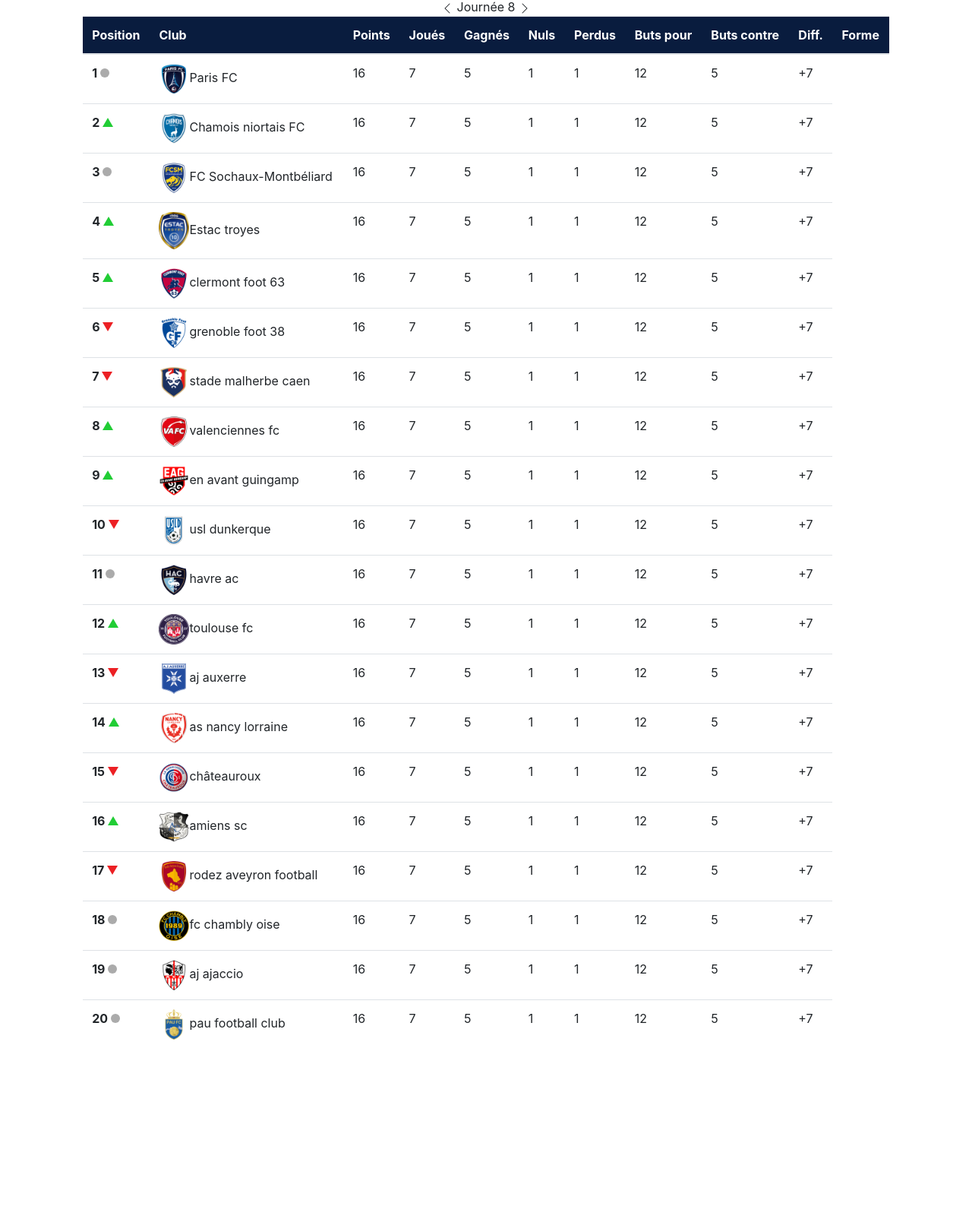
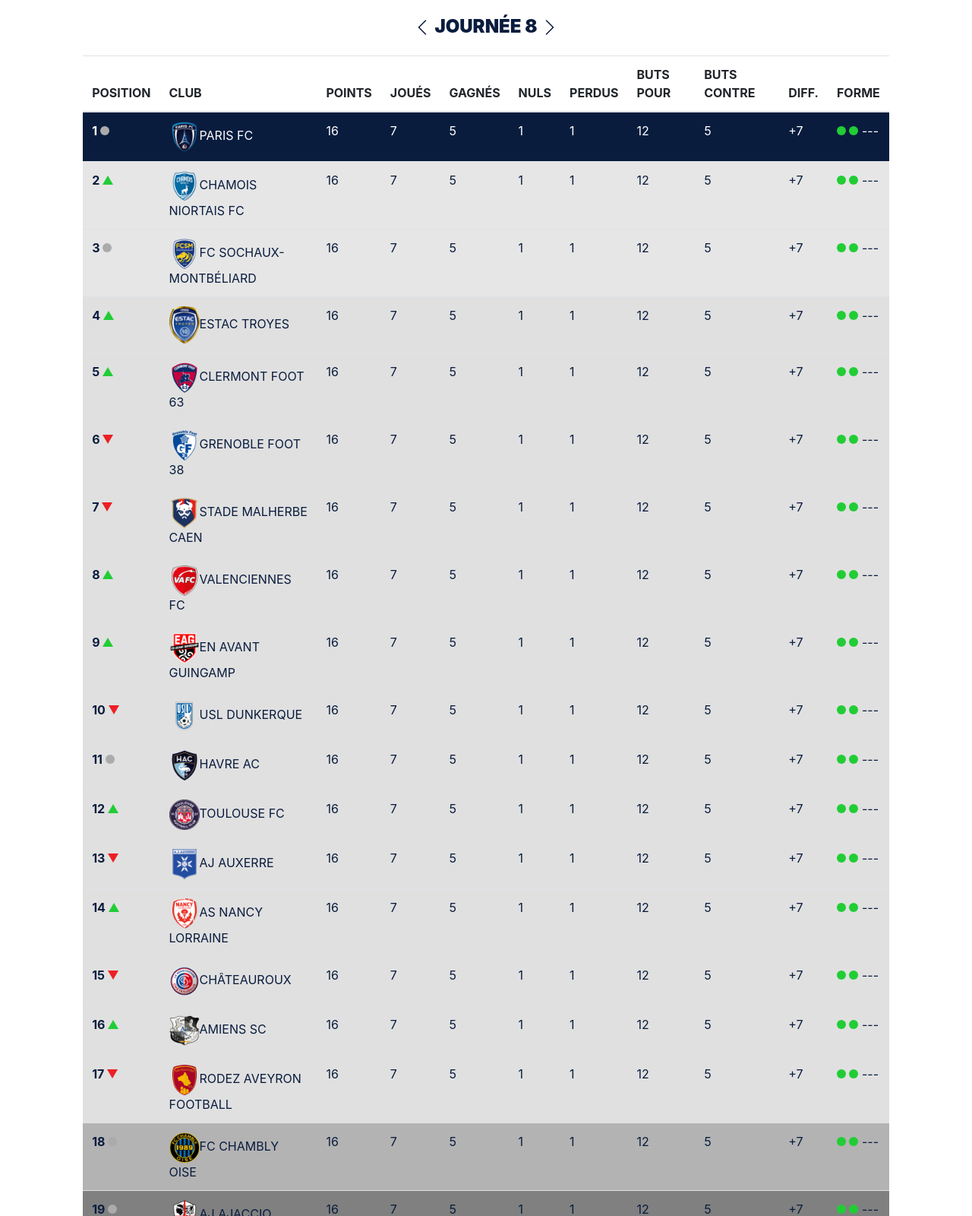
Before and after one commit to soramonfr/classementL2, a plain HTML site: page index.html in a window 1280 px wide. Shown: the part 3-1603 px from the top of the page at 76% size. Before the commit the page ends 1399 px from the top, so only its background shows below. Drawn offline with nearby package versions, Linux system fonts and the light colour scheme.

Commit message:
css win lose draw

```diff
--- a/assets/css/style.css
+++ b/assets/css/style.css
@@ -1,6 +1,37 @@
+body {
+  text-transform: uppercase;
+}
+
+.dday {
+  color: #091c3e;
+  font-weight: 900;
+  font-size: 1.5rem;
+  margin: 20px 5px;
+}
+
 .bluebanner {
   color: white;
   background-color: #091c3e;
+}
+
+.lightgreybanner {
+  color: #091c3e;
+  background-color: #e6e6e6;
+}
+
+.greybanner {
+  color: #091c3e;
+  background-color: #e0e0e0;
+}
+
+.heavygreybanner {
+  color: #091c3e;
+  background-color: #b3b3b3;
+}
+
+.deepgreybanner {
+  color: #091c3e;
+  background-color: #808080;
 }
 
 .greycircle {
@@ -28,3 +59,11 @@
   border-width: 12px 7px 0;
   border-color: #ec2024 transparent transparent;
 }
+
+.win {
+  display: inline-block;
+  width: 12px;
+  height: 12px;
+  border-radius: 50%;
+  background: #21cd35;
+}
--- a/index.html
+++ b/index.html
@@ -32,7 +32,7 @@
             <div class="col-lg-10">
                 <div class="table-responsive-sm">
                     <table class="table table-hover">
-                        <thead class="bluebanner">
+                        <thead>
                             <tr>
                                 <th scope="col">Position</th>
                                 <th scope="col">Club</th>
@@ -48,7 +48,7 @@
                             </tr>
                         </thead>
                         <tbody>
-                            <tr>
+                            <tr class="bluebanner">
                                 <th scope="row">1 <span class="greycircle"></span></th>
                                 <td><img width="40rem" src="assets/img/paris.png" alt="logo PSG">Paris FC</td>
                                 <td>16</td>
@@ -59,8 +59,9 @@
                                 <td class="d-none d-sm-table-cell">12</td>
                                 <td>5 </td>
                                 <td class="d-none d-sm-table-cell">+7</td>
+                                <td><span class="dot win"></span> <span class="dot win"></span> ---</td>
                             </tr>
-                            <tr>
+                            <tr class="lightgreybanner">
                                 <th scope="row">2 <span class="greentriangle"></span></th>
                                 <td><img width="40rem" src="assets/img/chamois.png" alt="logo PSG">Chamois niortais FC</td>
                                 <td>16</td>
@@ -71,9 +72,10 @@
                                 <td class="d-none d-sm-table-cell">12</td>
                                 <td>5 </td>
                                 <td class="d-none d-sm-table-cell">+7</td>
+                                <td><span class="dot win"></span> <span class="dot win"></span> ---</td>
 
                             </tr>
-                            <tr>
+                            <tr class="lightgreybanner">
                                 <th scope="row">3 <span class="greycircle"></span></th>
                                 <td><img width="40rem" src="assets/img/sochaux.png" alt="logo PSG">FC Sochaux-Montbéliard</td>
                                 <td>16</td>
@@ -84,8 +86,9 @@
                                 <td class="d-none d-sm-table-cell">12</td>
                                 <td>5 </td>
                                 <td class="d-none d-sm-table-cell">+7</td>
+                                <td><span class="dot win"></span> <span class="dot win"></span> ---</td>
                             </tr>
-                            <tr>
+                            <tr class="greybanner">
                                 <th scope="row">4 <span class="greentriangle"></span></th>
                                 <td><img width="40rem" src="assets/img/estac.png" alt="logo PSG">Estac troyes</td>
                                 <td>16</td>
@@ -96,8 +99,9 @@
                                 <td class="d-none d-sm-table-cell">12</td>
                                 <td>5 </td>
                                 <td class="d-none d-sm-table-cell">+7</td>
+                                <td><span class="dot win"></span> <span class="dot win"></span> ---</td>
                             </tr>
-                            <tr>
+                            <tr class="greybanner">
                                 <th scope="row">5 <span class="greentriangle"></span></th>
                                 <td><img width="40rem" src="assets/img/clermont.png" alt="logo PSG">clermont foot 63</td>
                                 <td>16</td>
@@ -108,8 +112,9 @@
                                 <td class="d-none d-sm-table-cell">12</td>
                                 <td>5 </td>
                                 <td class="d-none d-sm-table-cell">+7</td>
+                                <td><span class="dot win"></span> <span class="dot win"></span> ---</td>
                             </tr>
-                            <tr>
+                            <tr class="greybanner">
                                 <th scope="row">6 <span class="redtriangle"></span></th>
                                 <td><img width="40rem" src="assets/img/grenoble.png" alt="logo PSG">grenoble foot 38</td>
                                 <td>16</td>
@@ -120,8 +125,9 @@
                                 <td class="d-none d-sm-table-cell">12</td>
                                 <td>5 </td>
                                 <td class="d-none d-sm-table-cell">+7</td>
+                                <td><span class="dot win"></span> <span class="dot win"></span> ---</td>
                             </tr>
-                            <tr>
+                            <tr class="greybanner">
                                 <th scope="row">7 <span class="redtriangle"></span></th>
                                 <td><img width="40rem" src="assets/img/caen.png" alt="logo PSG">stade malherbe caen</td>
                                 <td>16</td>
@@ -132,8 +138,9 @@
                                 <td class="d-none d-sm-table-cell">12</td>
                                 <td>5 </td>
                                 <td class="d-none d-sm-table-cell">+7</td>
+                                <td><span class="dot win"></span> <span class="dot win"></span> ---</td>
                             </tr>
-                            <tr>
+                            <tr class="greybanner">
                                 <th scope="row">8 <span class="greentriangle"></span></th>
                                 <td><img width="40rem" src="assets/img/valenciennes.png" alt="logo PSG">valenciennes fc</td>
                                 <td>16</td>
@@ -144,8 +151,9 @@
                                 <td class="d-none d-sm-table-cell">12</td>
                                 <td>5 </td>
                                 <td class="d-none d-sm-table-cell">+7</td>
+                                <td><span class="dot win"></span> <span class="dot win"></span> ---</td>
                             </tr>
-                            <tr>
+                            <tr class="greybanner">
                                 <th scope="row">9 <span class="greentriangle"></span></th>
                                 <td><img width="40rem" src="assets/img/guingamp.png" alt="logo PSG">en avant guingamp</td>
                                 <td>16</td>
@@ -156,8 +164,9 @@
                                 <td class="d-none d-sm-table-cell">12</td>
                                 <td>5 </td>
                                 <td class="d-none d-sm-table-cell">+7</td>
+                                <td><span class="dot win"></span> <span class="dot win"></span> ---</td>
                             </tr>
-                            <tr>
+                            <tr class="greybanner">
                                 <th scope="row">10 <span class="redtriangle"></span></th>
                                 <td><img width="40rem" src="assets/img/dunkerque.png" alt="logo PSG">usl dunkerque</td>
                                 <td>16</td>
@@ -168,8 +177,9 @@
                                 <td class="d-none d-sm-table-cell">12</td>
                                 <td>5 </td>
                                 <td class="d-none d-sm-table-cell">+7</td>
+                                <td><span class="dot win"></span> <span class="dot win"></span> ---</td>
                             </tr>
-                            <tr>
+                            <tr class="greybanner">
                                 <th scope="row">11 <span class="greycircle"></span> </th>
                                 <td><img width="40rem" src="assets/img/havre.png" alt="logo PSG">havre ac</td>
                                 <td>16</td>
@@ -180,8 +190,9 @@
                                 <td class="d-none d-sm-table-cell">12</td>
                                 <td>5 </td>
                                 <td class="d-none d-sm-table-cell">+7</td>
+                                <td><span class="dot win"></span> <span class="dot win"></span> ---</td>
                             </tr>
-                            <tr>
+                            <tr class="greybanner">
                                 <th scope="row">12 <span class="greentriangle"></span></th>
                                 <td><img width="40rem" src="assets/img/toulouse.png" alt="logo PSG">toulouse fc</td>
                                 <td>16</td>
@@ -192,8 +203,9 @@
                                 <td class="d-none d-sm-table-cell">12</td>
                                 <td>5 </td>
                                 <td class="d-none d-sm-table-cell">+7</td>
+                                <td><span class="dot win"></span> <span class="dot win"></span> ---</td>
                             </tr>
-                            <tr>
+                            <tr class="greybanner">
                                 <th scope="row">13 <span class="redtriangle"></span></th>
                                 <td><img width="40rem" src="assets/img/auxerre.png" alt="logo PSG">aj auxerre</td>
                                 <td>16</td>
@@ -204,8 +216,9 @@
                                 <td class="d-none d-sm-table-cell">12</td>
                                 <td>5 </td>
                                 <td class="d-none d-sm-table-cell">+7</td>
+                                <td><span class="dot win"></span> <span class="dot win"></span> ---</td>
                             </tr>
-                            <tr>
+                            <tr class="greybanner">
                                 <th scope="row">14 <span class="greentriangle"></span></th>
                                 <td><img width="40rem" src="assets/img/nancy.png" alt="logo PSG">as nancy lorraine</td>
                                 <td>16</td>
@@ -216,8 +229,9 @@
                                 <td class="d-none d-sm-table-cell">12</td>
                                 <td>5 </td>
                                 <td class="d-none d-sm-table-cell">+7</td>
+                                <td><span class="dot win"></span> <span class="dot win"></span> ---</td>
                             </tr>
-                            <tr>
+                            <tr class="greybanner">
                                 <th scope="row">15 <span class="redtriangle"></span></th>
                                 <td><img width="40rem" src="assets/img/chateauroux.png" alt="logo PSG">châteauroux</td>
                                 <td>16</td>
@@ -228,8 +242,9 @@
                                 <td class="d-none d-sm-table-cell">12</td>
                                 <td>5 </td>
                                 <td class="d-none d-sm-table-cell">+7</td>
+                                <td><span class="dot win"></span> <span class="dot win"></span> ---</td>
                             </tr>
-                            <tr>
+                            <tr class="greybanner">
                                 <th scope="row">16 <span class="greentriangle"></span></th>
                                 <td><img width="40rem" src="assets/img/amiens.png" alt="logo PSG">amiens sc</td>
                                 <td>16</td>
@@ -240,8 +255,9 @@
                                 <td class="d-none d-sm-table-cell">12</td>
                                 <td>5 </td>
                                 <td class="d-none d-sm-table-cell">+7</td>
+                                <td><span class="dot win"></span> <span class="dot win"></span> ---</td>
                             </tr>
-                            <tr>
+                            <tr class="greybanner">
                                 <th scope="row">17 <span class="redtriangle"></span></th>
                                 <td><img width="40rem" src="assets/img/rodez.png" alt="logo PSG">rodez aveyron football</td>
                                 <td>16</td>
@@ -252,8 +268,9 @@
                                 <td class="d-none d-sm-table-cell">12</td>
                                 <td>5 </td>
                                 <td class="d-none d-sm-table-cell">+7</td>
+                                <td><span class="dot win"></span> <span class="dot win"></span> ---</td>
                             </tr>
-                            <tr>
+                            <tr class="heavygreybanner">
                                 <th scope="row">18 <span class="greycircle"></span></th>
                                 <td><img width="40rem" src="assets/img/chambly.png" alt="logo PSG">fc chambly oise</td>
                                 <td>16</td>
@@ -264,8 +281,9 @@
                                 <td class="d-none d-sm-table-cell">12</td>
                                 <td>5 </td>
                                 <td class="d-none d-sm-table-cell">+7</td>
+                                <td><span class="dot win"></span> <span class="dot win"></span> ---</td>
                             </tr>
-                            <tr>
+                            <tr class="deepgreybanner">
                                 <th scope="row">19 <span class="greycircle"></span></th>
                                 <td><img width="40rem" src="assets/img/ajaccio.png" alt="logo PSG">aj ajaccio</td>
                                 <td>16</td>
@@ -276,8 +294,9 @@
                                 <td class="d-none d-sm-table-cell">12</td>
                                 <td>5 </td>
                                 <td class="d-none d-sm-table-cell">+7</td>
+                                <td><span class="dot win"></span> <span class="dot win"></span> ---</td>
                             </tr>
-                            <tr>
+                            <tr class="deepgreybanner">
                                 <th scope="row">20 <span class="greycircle"></span></th>
                                 <td><img width="40rem" src="assets/img/pau.png" alt="logo PSG">pau football club</td>
                                 <td>16</td>
@@ -288,6 +307,7 @@
                                 <td class="d-none d-sm-table-cell">12</td>
                                 <td>5 </td>
                                 <td class="d-none d-sm-table-cell">+7</td>
+                                <td><span class="dot win"></span> <span class="dot win"></span> ---</td>
                             </tr>
                         </tbody>
                     </table>
```
